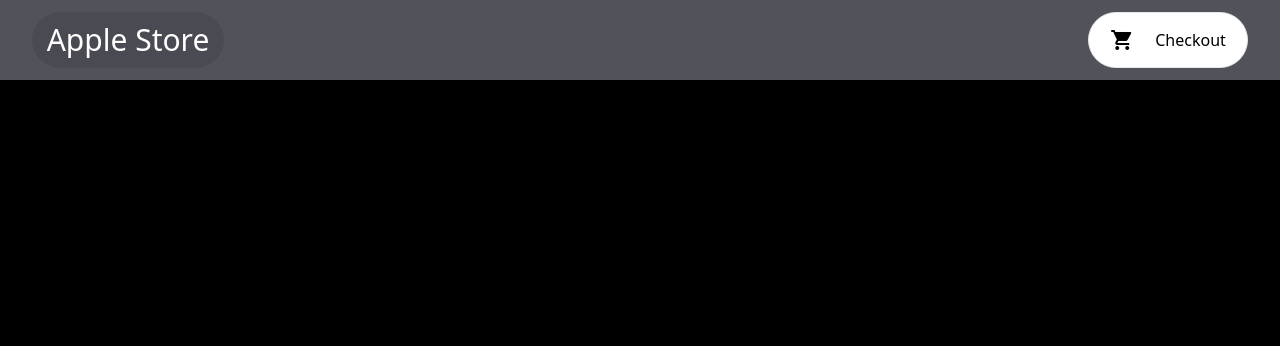
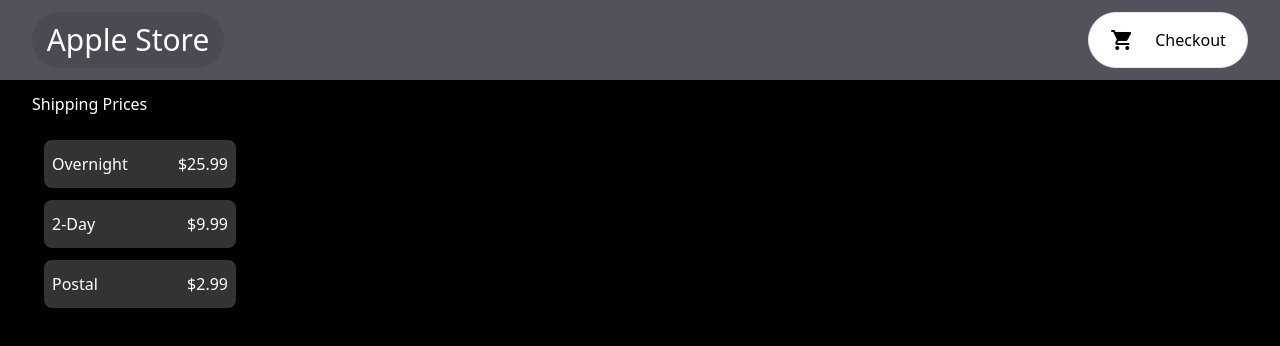
Before and after one commit to sokhuong-uon/learn-angular, an Angular app: page /shipping in a window 1280 px wide. Before the commit this address led to /. Shown: the top 346 px of the page. Built offline with nearby package versions, Linux system fonts and the light colour scheme.

Commit message:
feat: shipping prices page

```diff
--- a/src/app/app.module.ts
+++ b/src/app/app.module.ts
@@ -9,11 +9,14 @@
 import { ProductAlertsComponent } from "./product-alerts/product-alerts.component";
 import { ProductDetailsComponent } from "./product-details/product-details.component";
 import { CartComponent } from "./cart/cart.component";
+import { HttpClientModule } from "@angular/common/http";
+import { ShippingComponent } from "./shipping/shipping.component";
 
 @NgModule({
 	imports: [
 		BrowserModule,
 		ReactiveFormsModule,
+		HttpClientModule,
 		RouterModule.forRoot([
 			{ path: "", component: ProductListComponent, title: "Product List" },
 			{
@@ -26,6 +29,11 @@
 				component: CartComponent,
 				title: "Cart",
 			},
+			{
+				path: "shipping",
+				component: ShippingComponent,
+				title: "Shipping",
+			},
 		]),
 	],
 	declarations: [
@@ -35,6 +43,7 @@
 		ProductAlertsComponent,
 		ProductDetailsComponent,
 		CartComponent,
+		ShippingComponent,
 	],
 	bootstrap: [AppComponent],
 })
--- a/src/app/cart.service.ts
+++ b/src/app/cart.service.ts
@@ -1,5 +1,11 @@
+import { HttpClient } from "@angular/common/http";
 import { Injectable } from "@angular/core";
 import { Product } from "./products";
+
+export type Shipping = {
+	type: string;
+	price: number;
+};
 
 @Injectable({
 	providedIn: "root",
@@ -7,7 +13,7 @@
 export class CartService {
 	items: Product[] = [];
 
-	constructor() {}
+	constructor(private http: HttpClient) {}
 
 	addToCart(product: Product) {
 		this.items.push(product);
@@ -21,4 +27,8 @@
 		this.items = [];
 		return this.items;
 	}
+
+	getShippingPrice() {
+		return this.http.get<Shipping[]>("/assets/shipping.json");
+	}
 }
--- a/src/app/cart/cart.component.html
+++ b/src/app/cart/cart.component.html
@@ -1,4 +1,8 @@
 <h3 class="w-full px-8 py-4 text-xl font-semibold text-zinc-300">Cart</h3>
+
+<p class="px-8 my-3 text-indigo-400 hover:underline">
+	<a routerLink="/shipping">Shipping Prices</a>
+</p>
 
 <div *ngIf="items.length > 0" class="w-full px-8">
 	<div
--- /dev/null
+++ b/src/app/shipping/shipping.component.html
@@ -0,0 +1,11 @@
+<h3 class="flex items-center w-full h-12 px-8">Shipping Prices</h3>
+
+<section class="w-full px-8">
+	<div
+		*ngFor="let shipping of shippingCosts | async"
+		class="flex items-center justify-between w-48 h-12 p-2 m-3 rounded-lg bg-white/20"
+	>
+		<span>{{ shipping.type }}</span>
+		<span>{{ shipping.price | currency }}</span>
+	</div>
+</section>
--- /dev/null
+++ b/src/app/shipping/shipping.component.ts
@@ -0,0 +1,19 @@
+import { Component, OnInit } from "@angular/core";
+import { Observable } from "rxjs";
+import { CartService } from "../cart.service";
+import { Shipping } from "../cart.service";
+
+@Component({
+	selector: "app-shipping",
+	templateUrl: "./shipping.component.html",
+	styleUrls: ["./shipping.component.css"],
+})
+export class ShippingComponent implements OnInit {
+	constructor(private cartService: CartService) {}
+
+	shippingCosts!: Observable<Shipping[]>;
+
+	ngOnInit(): void {
+		this.shippingCosts = this.cartService.getShippingPrice();
+	}
+}
```
Also changed, not shown: src/app/shipping/shipping.component.css (added), 1 other file (tests, documents, lock files or other folders).
